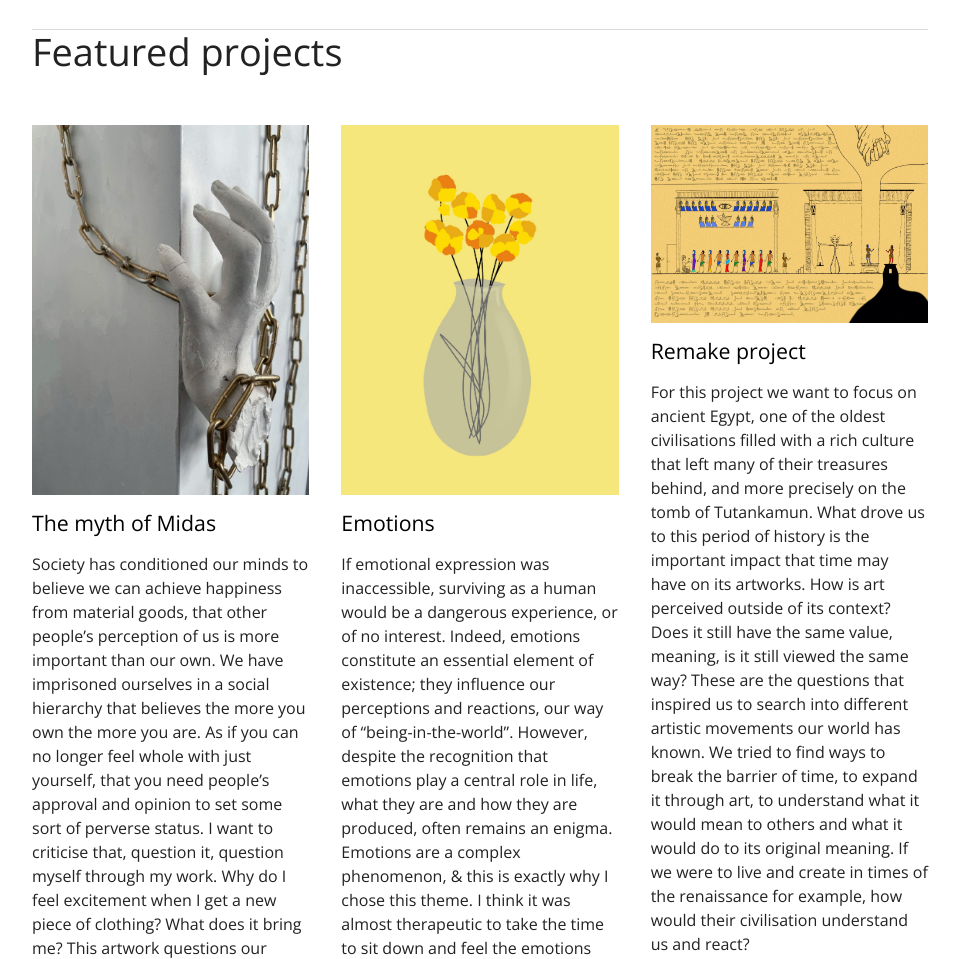
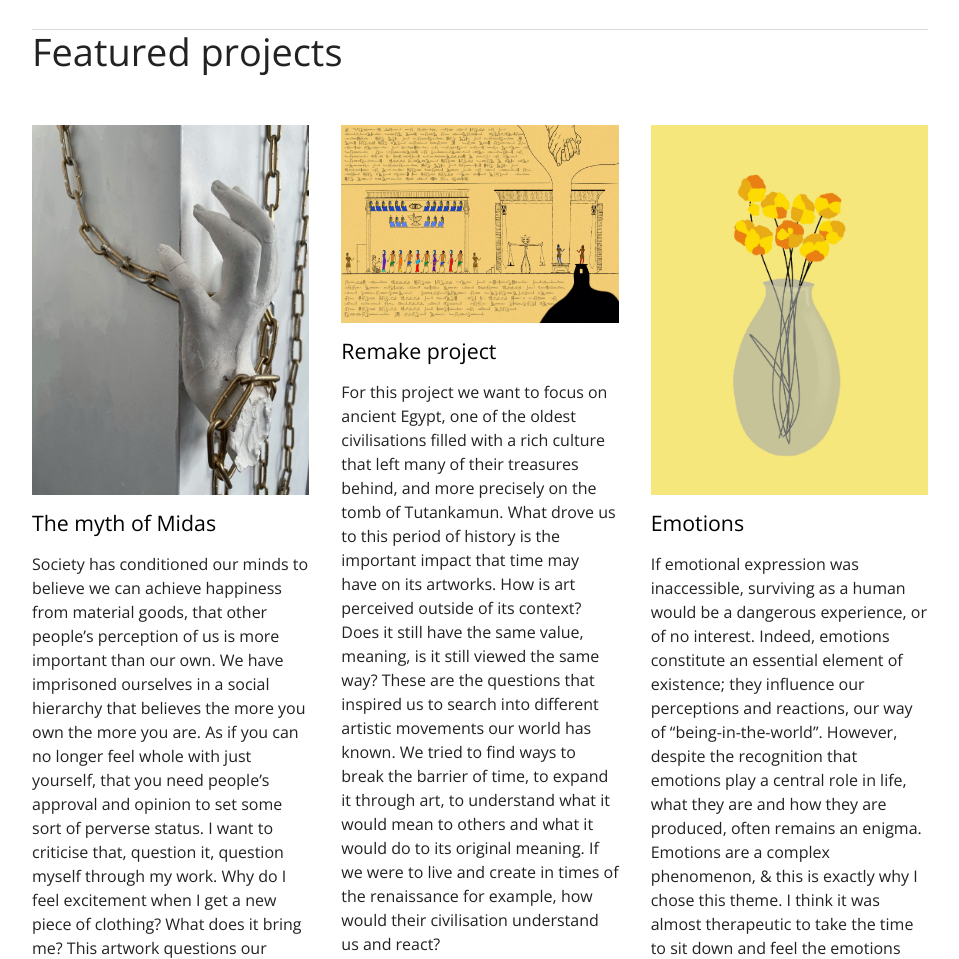
Before and after one commit to vicky42119/portfolio_project_victoria, a website built with Parcel: page index.html in a window 1280 px wide. Shown: the part 672-1631 px from the top of the page, without its empty margins (160-1119 px from the left). Built offline with nearby package versions, Linux system fonts and the light colour scheme; files whose address does not match are found by name.

Commit message:
Update index.html

```diff
--- a/index.html
+++ b/index.html
@@ -37,7 +37,7 @@
     </aside>
     <p class="short-bio"> My name is Victoria, but most people just call me Vicky. These first years at Parsons have really taught me how to explore many different mediums, and here on this website will be featured some of my favorite projects! They consist of a mix between hands on and digital works, hope you'll enjoy this small glimpse of my creative oriented mind. Here is my <a href="https://www.instagram.com/victoriabeyr/">instagram.</a> </p>
 
-    <figure class="lead-img"><img src="/Users/vickybeyrard/Desktop/core 1 - interaction/core-int-pucd-2035_victoria_beyrard/portfolio_project_victoria/portfolio_project_victoria/img/head_photo.jpg" /></figure>
+    <figure class="lead-img"><img src="img/head_photo.jpg" /></figure>
 </section>
 <section class="project-block">
     <h2 class="project-block_section-head">Featured projects</h2>
@@ -45,7 +45,7 @@
         <article>
         <a href="/parsons/profile/leyna-zniber/">
         <figure>
-          <img src="/Users/vickybeyrard/Desktop/core 1 - interaction/core-int-pucd-2035_victoria_beyrard/portfolio_project_victoria/portfolio_project_victoria/img/project_1.jpg" />
+          <img src="img/project_1.jpg" />
       </figure>
     </a>
     <a href="https://portfolio.newschool.edu/beyrv416/2021/04/03/final-studio/" class="unstyled-link"><h4 class="project-block_title">The myth of Midas</h4></a>
@@ -57,29 +57,29 @@
     <article>
     <a href="/parsons/profile/leyna-zniber/">
     <figure>
-      <img src="/Users/vickybeyrard/Desktop/core 1 - interaction/core-int-pucd-2035_victoria_beyrard/portfolio_project_victoria/portfolio_project_victoria/img/project_2.jpg" />
+      <img src="img/project_3.jpg" />
 
   </figure>
 </a>
-<a href="https://portfolio.newschool.edu/beyrv416/2020/12/17/final-project/" class="unstyled-link"><h4 class="project-block_title">Emotions</h4></a>
+<a href="https://portfolio.newschool.edu/beyrv416/2020/12/01/remake/" class="unstyled-link"><h4 class="project-block_title">Remake project</h4></a>
 
-<p>
-  If emotional expression was inaccessible, surviving as a human would be a dangerous experience, or of no interest. Indeed, emotions constitute an essential element of existence; they influence our perceptions and reactions, our way of “being-in-the-world”. However, despite the recognition that emotions play a central role in life, what they are and how they are produced, often remains an enigma. Emotions are a complex phenomenon, & this is exactly why I chose this theme. I think it was almost therapeutic to take the time to sit down and feel the emotions enough to start representing them in a physical form. The final result will be composed of five illustrations, each representing an emotion that I feel almost on a daily basis. I have decided to make the series below using only digital software such as Illustrator, photoshop & procreate. </p>
-    <a href="https://portfolio.newschool.edu/beyrv416/2020/12/17/final-project/">View project</a>
+<p>For this project we want to focus on ancient Egypt, one of the oldest civilisations filled with a rich culture that left many of their treasures behind, and more precisely on the tomb of Tutankamun. What drove us to this period of history is the important impact that time may have on its artworks. How is art perceived outside of its context? Does it still have the same value, meaning, is it still viewed the same way? These are the questions that inspired us to search into different artistic movements our world has known.  We tried to find ways to break the barrier of time, to expand it through art, to understand what it would mean to others and what it would do to its original meaning. If we were to live and create in times of the renaissance for example,  how would their civilisation understand us and react?
+   </p>
+    <a href="https://portfolio.newschool.edu/beyrv416/2020/12/01/remake/">View project</a>
 
 </article>
 
     <article>
     <a href="/parsons/profile/leyna-zniber/">
     <figure>
-        <img src="/Users/vickybeyrard/Desktop/core 1 - interaction/core-int-pucd-2035_victoria_beyrard/portfolio_project_victoria/portfolio_project_victoria/img/project_3.jpg" />
+        <img src="img/project_2.jpg" />
   </figure>
 </a>
-<a href="https://portfolio.newschool.edu/beyrv416/2020/12/01/remake/" class="unstyled-link"><h4 class="project-block_title">Remake project</h4></a>
+<a href="https://portfolio.newschool.edu/beyrv416/2020/12/17/final-project/" class="unstyled-link"><h4 class="project-block_title">Emotions</h4></a>
 
-<p>
-  For this project we want to focus on ancient Egypt, one of the oldest civilisations filled with a rich culture that left many of their treasures behind, and more precisely on the tomb of Tutankamun. What drove us to this period of history is the important impact that time may have on its artworks. How is art perceived outside of its context? Does it still have the same value, meaning, is it still viewed the same way? These are the questions that inspired us to search into different artistic movements our world has known.  We tried to find ways to break the barrier of time, to expand it through art, to understand what it would mean to others and what it would do to its original meaning. If we were to live and create in times of the renaissance for example,  how would their civilisation understand us and react? </p>
-    <a href="https://portfolio.newschool.edu/beyrv416/2020/12/01/remake/">View project</a>
+<p>If emotional expression was inaccessible, surviving as a human would be a dangerous experience, or of no interest. Indeed, emotions constitute an essential element of existence; they influence our perceptions and reactions, our way of “being-in-the-world”. However, despite the recognition that emotions play a central role in life, what they are and how they are produced, often remains an enigma. Emotions are a complex phenomenon, & this is exactly why I chose this theme. I think it was almost therapeutic to take the time to sit down and feel the emotions enough to start representing them in a physical form. The final result will be composed of five illustrations, each representing an emotion that I feel almost on a daily basis. I have decided to make the series below using only digital software such as Illustrator, photoshop & procreate.
+  </p>
+    <a href="https://portfolio.newschool.edu/beyrv416/2020/12/17/final-project/">View project</a>
 
 </article>
 
```
